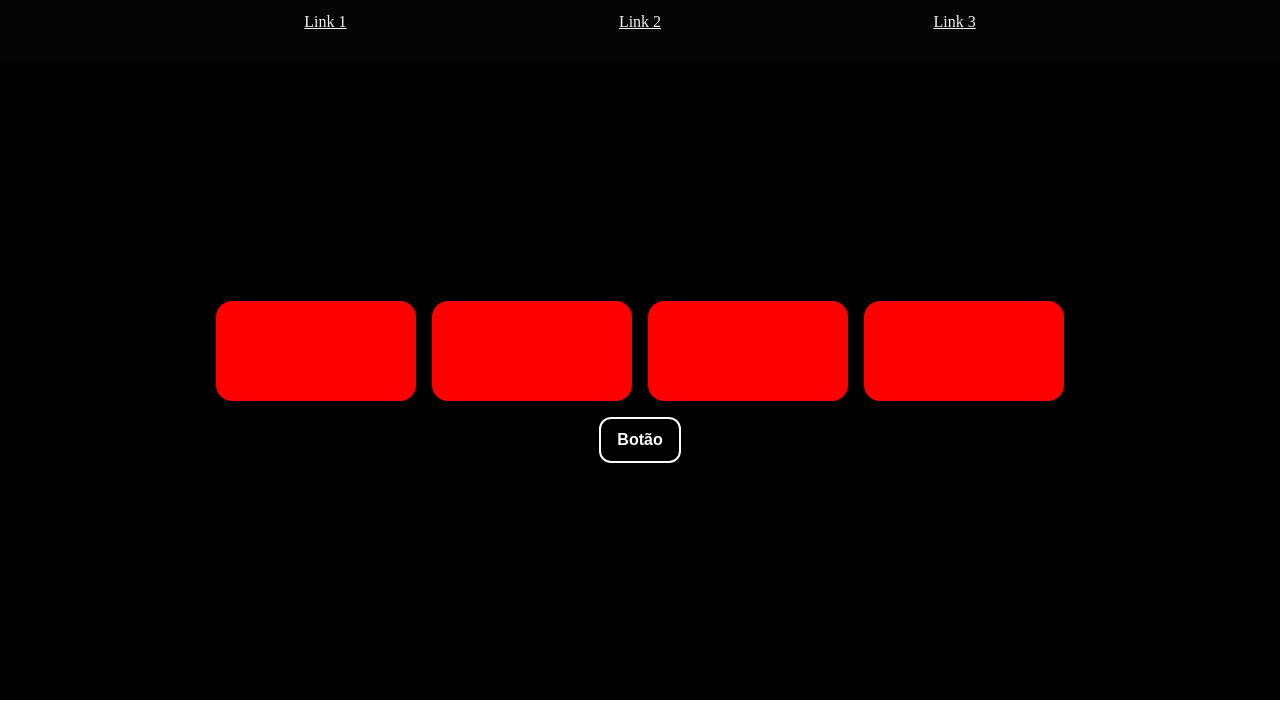
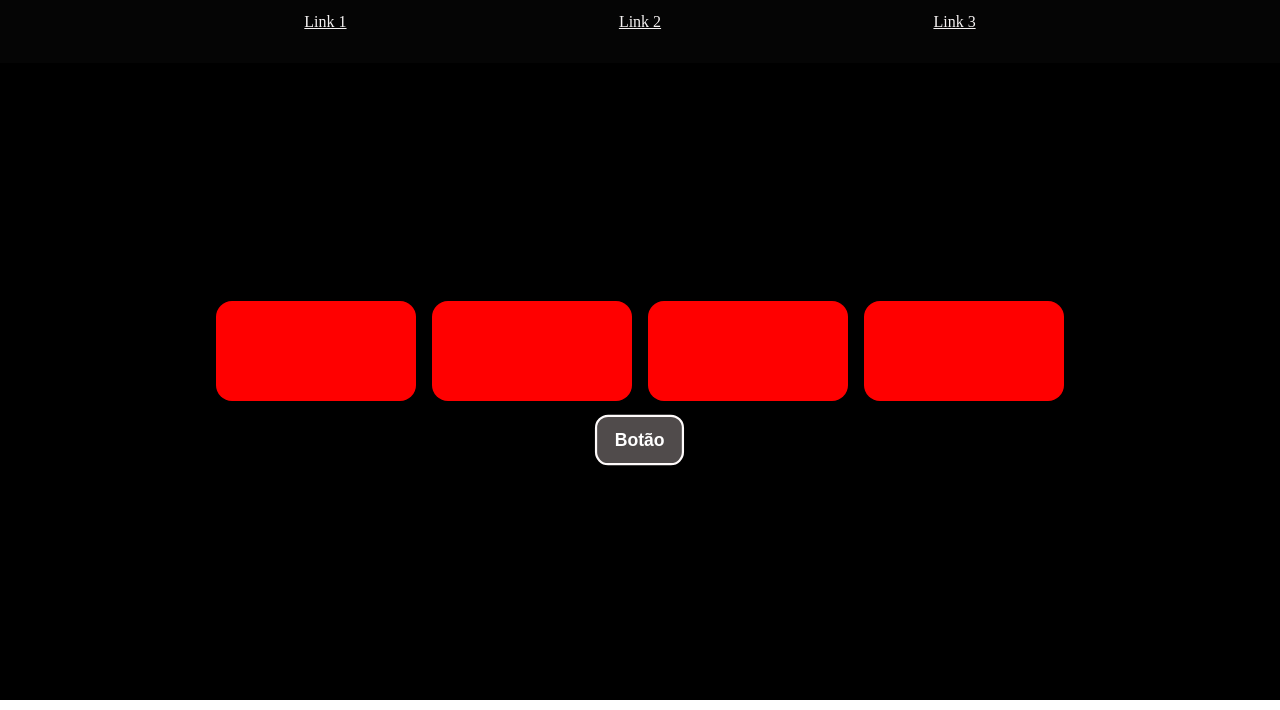
Before and after one commit to AndersonKeller/senact12-1, a plain HTML site: page index.html in a window 1280 px wide. In both pictures the pointer is over the button "Botão". Shown: the part 90-800 px from the top of the page. Drawn offline with Linux system fonts and the light colour scheme.

Commit message:
adicionado hover

```diff
--- a/style.css
+++ b/style.css
@@ -41,6 +41,11 @@ main button {
     font-size: 16px;
     font-weight: 600;
 }
+main button:hover{
+    transform: scale(1.1);
+    background-color: #504b4b;
+}
+
 main section {
     display: flex;
     gap: 16px;
```
